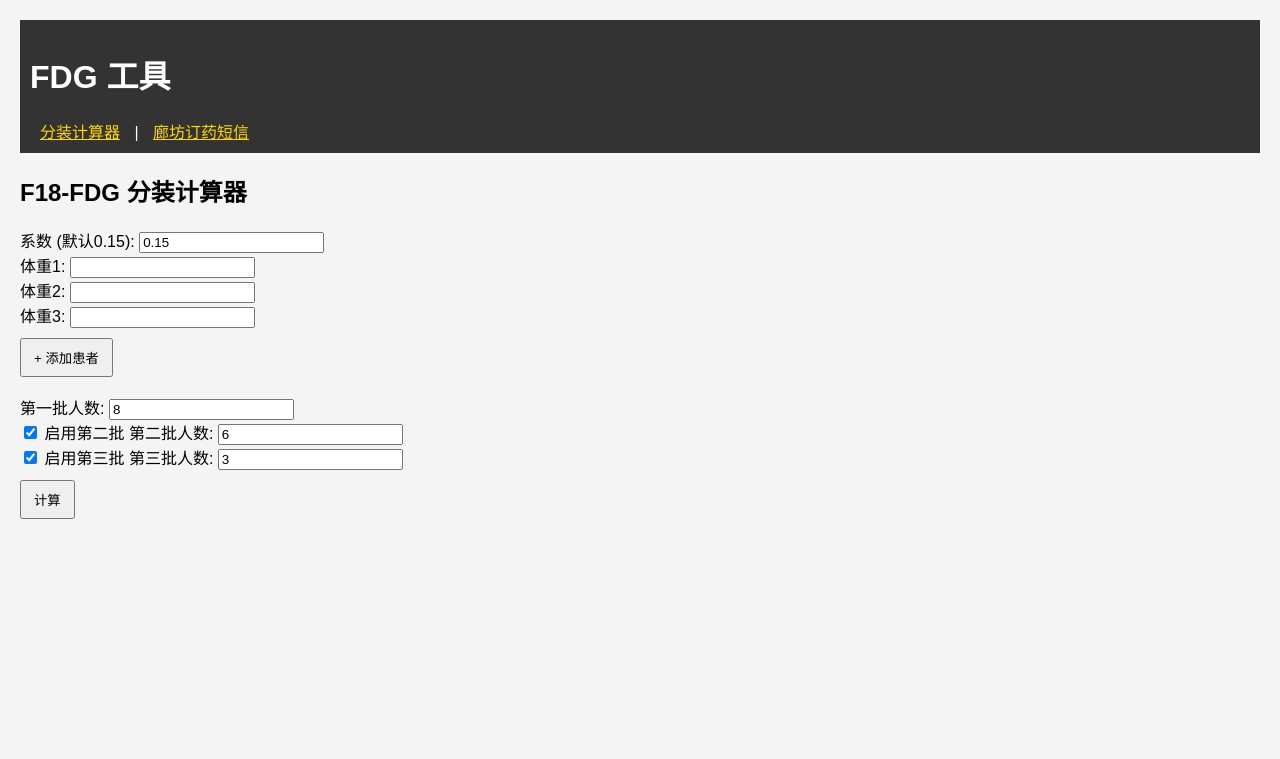
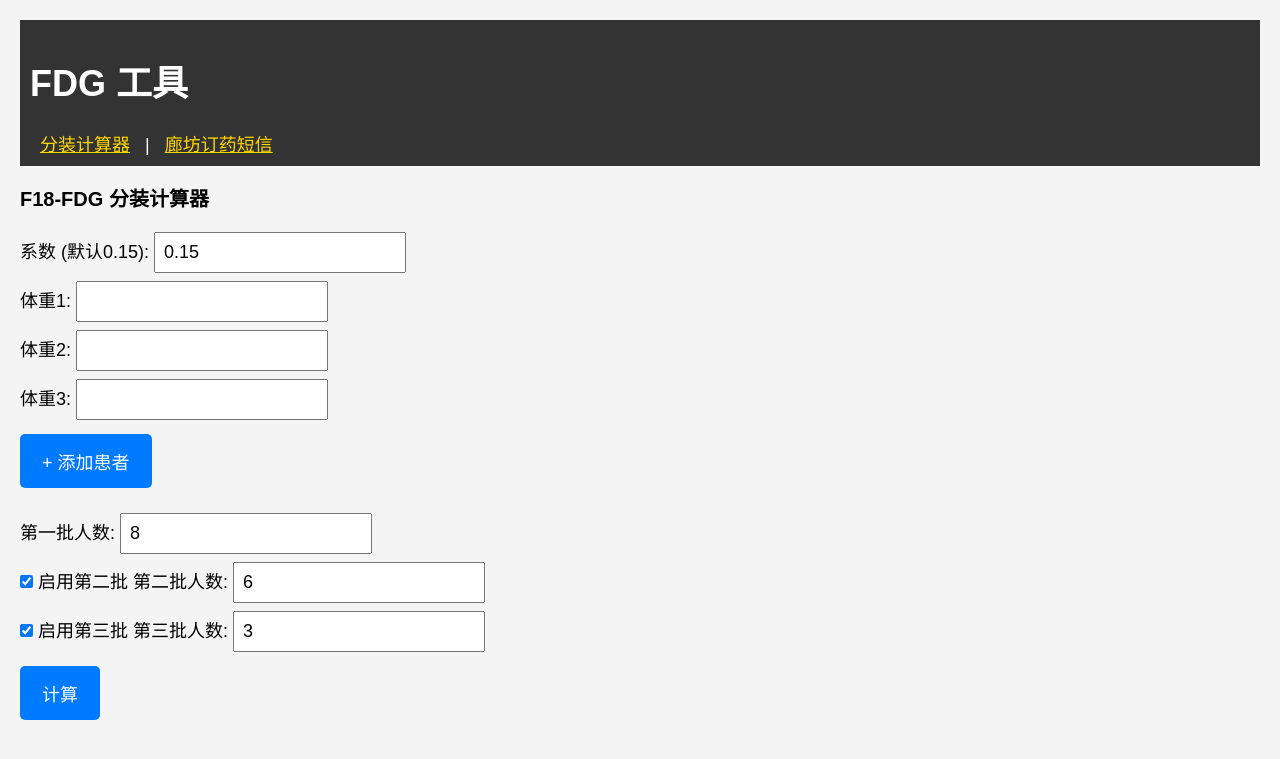
Before and after one commit to fwu0216/fdgweb, a Flask app: page / in a window 1280 px wide. Shown: the top 759 px of the page. Run offline with Flask 3, Linux system fonts and the light colour scheme.

Commit message:
style.css

```diff
--- a/static/style.css
+++ b/static/style.css
@@ -1,7 +1,59 @@
-body { font-family: Arial, sans-serif; margin: 20px; background: #f4f4f4; }
-header { background: #333; color: white; padding: 10px; }
-header a { color: #ffd700; margin: 0 10px; }
-table { border-collapse: collapse; margin-top: 10px; background: white; }
-td, th { border: 1px solid #ccc; padding: 5px 10px; }
-fieldset { background: #fff; margin: 10px 0; padding: 10px; border-radius: 5px; }
-button { padding: 8px 12px; margin-top: 10px; }
+body {
+    font-family: Arial, sans-serif;
+    margin: 20px;
+    background: #f4f4f4;
+    font-size: 18px;
+}
+
+header {
+    background: #333;
+    color: white;
+    padding: 10px;
+}
+
+header a {
+    color: #ffd700;
+    margin: 0 10px;
+    font-size: 18px;
+}
+
+table {
+    border-collapse: collapse;
+    margin-top: 10px;
+    background: white;
+    width: 100%;
+    font-size: 18px;
+}
+
+td, th {
+    border: 1px solid #ccc;
+    padding: 10px;
+    text-align: center;
+}
+
+fieldset {
+    background: #fff;
+    margin: 10px 0;
+    padding: 10px;
+    border-radius: 5px;
+}
+
+button {
+    padding: 14px 22px;
+    font-size: 18px;
+    margin-top: 10px;
+    background-color: #007BFF;
+    color: white;
+    border: none;
+    border-radius: 5px;
+}
+
+input {
+    font-size: 18px;
+    padding: 8px;
+    margin: 4px 0;
+}
+
+h2, h3, h4 {
+    font-size: 20px;
+}
```
